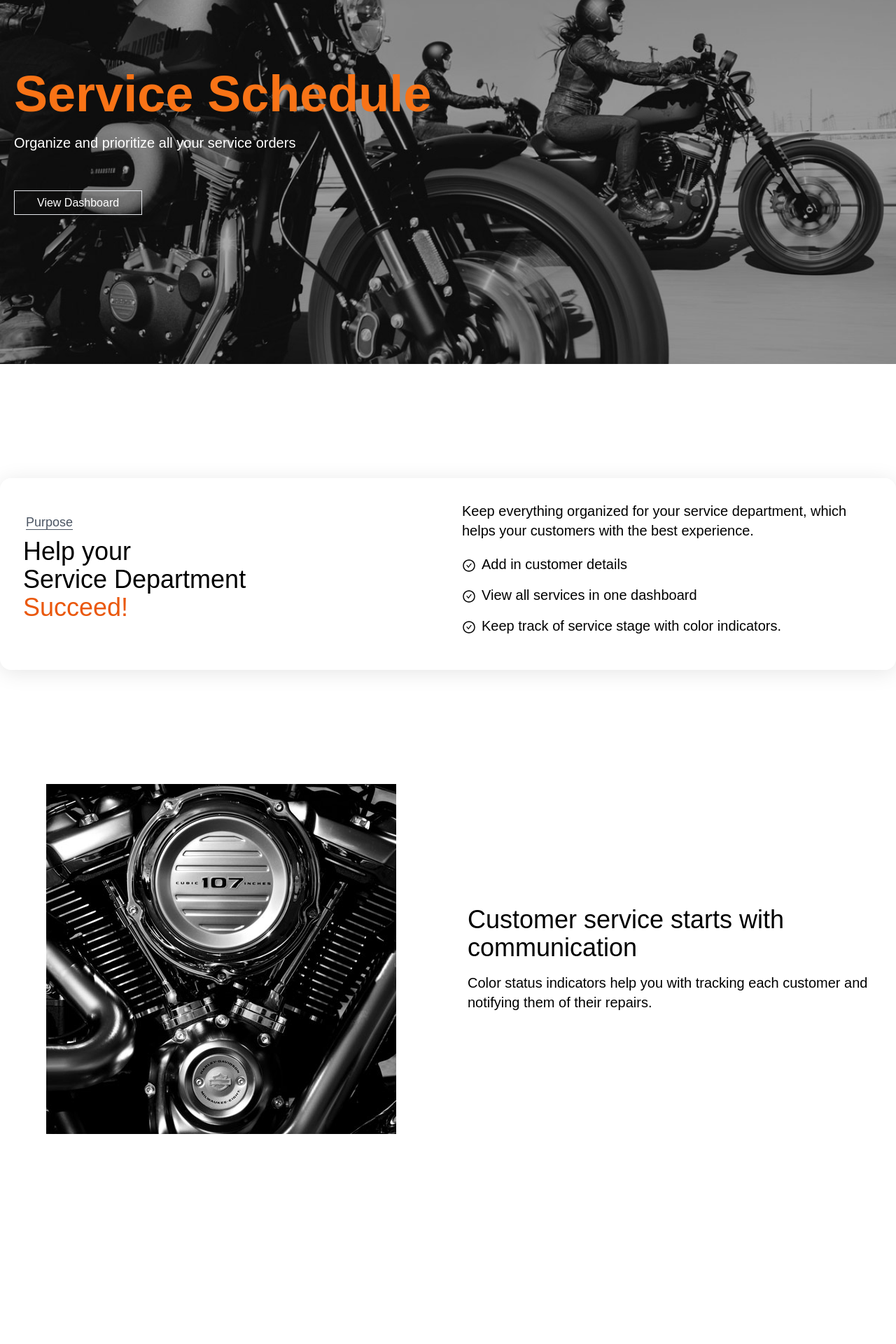
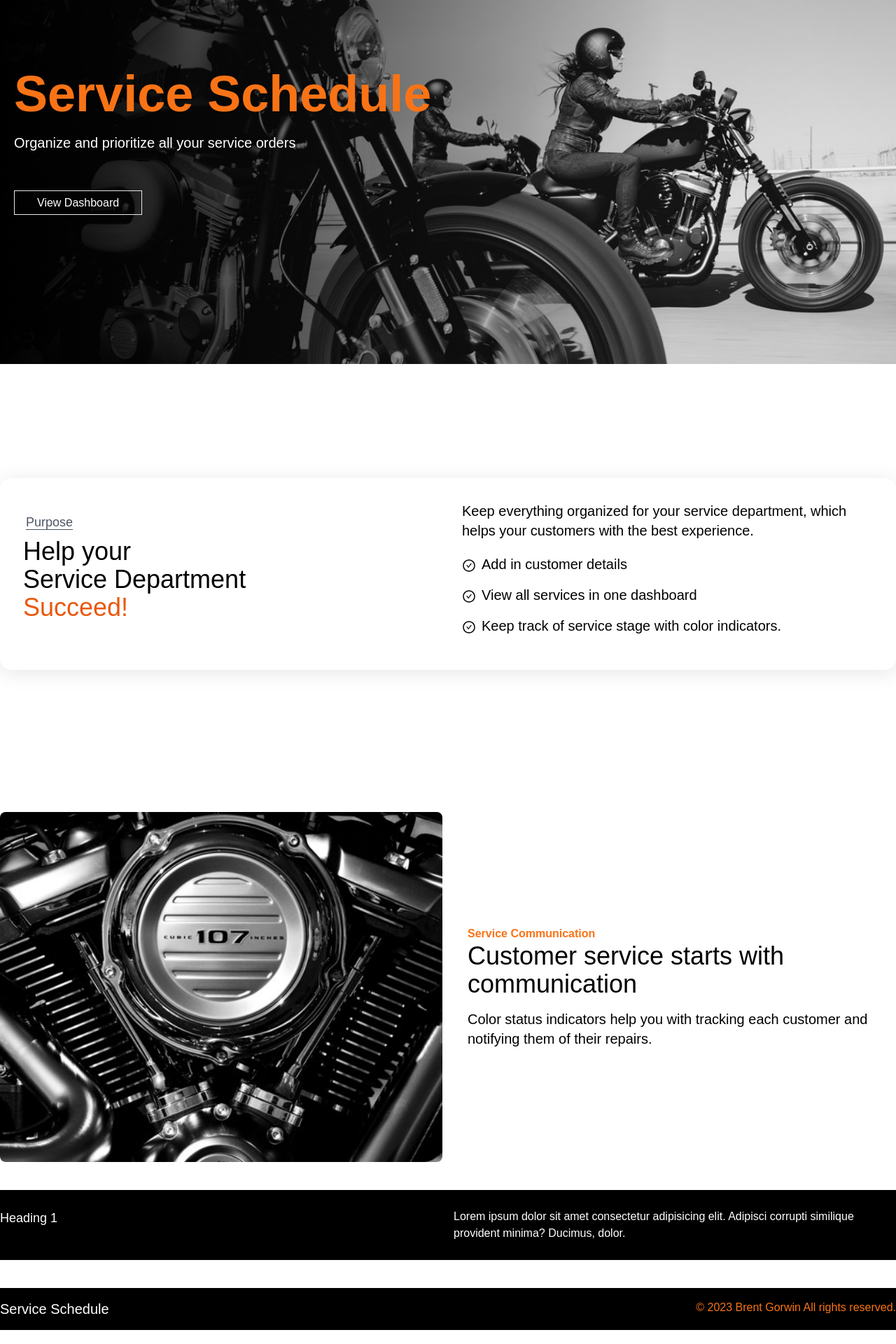
Before and after one commit to bgorwin/service-schedule, a Next.js app: page / in a window 1280 px wide. Shown: the part 120-2040 px from the top of the page at 70% size. Built offline with nearby package versions, Linux system fonts and the light colour scheme.

Commit message:
Aded footer and redesigned the Hero component to be reusable via props on all pages.

```diff
--- a/app/customers/page.jsx
+++ b/app/customers/page.jsx
@@ -1,14 +1,21 @@
 import Navbar from '../../components/Navbar';
 import Hero from '../../components/Hero';
 import CustomerList from '../../components/CustomerList';
+import CustomerForm from '../../components/CustomerForm';
 
 export default function Customers() {
     return (
         <div className="h-screen">
             <Navbar />
-            <Hero heading="Customer Dashboard" />
+            <Hero heading="Customer Dashboard" image="custom-img" />
 
+            <section className="py-12">
+                <CustomerList />
+            </section>
 
+            <section className="mt-10">
+                <CustomerForm   />
+            </section>
         </div>
     );
 }
--- a/app/page.jsx
+++ b/app/page.jsx
@@ -8,6 +8,8 @@ import { AiOutlineCheckCircle } from "react-icons/ai";
 import Navbar from "../components/Navbar";
 import Hero from "../components/Hero";
 import MediaText from "../components/MediaText";
+import BannerDivider from "../components/BannerDivider";
+import Footer from "../components/Footer";
 
 export default function HomePage() {
 	return (
@@ -16,6 +18,7 @@ export default function HomePage() {
 			<Hero
 				heading='Service Schedule'
 				message='Organize and prioritize all your service orders'
+				image="custom-img"
 			/>
 
 			<section className='h-[600px] flex flex-col items-center justify-center container mx-auto'>
@@ -59,7 +62,7 @@ export default function HomePage() {
 				</div>
 			</section>
 
-			<section className='h-screen'>
+			<section className='mt-10 mb-10'>
 				<MediaText
 					className='media-text-image-1'
 					src=''
@@ -68,7 +71,11 @@ export default function HomePage() {
 				/>
 			</section>
 
-			<section></section>
+			<section>
+				<BannerDivider />
+			</section>
+
+			<Footer />
 		</div>
 	);
 }
--- a/app/schedule/page.jsx
+++ b/app/schedule/page.jsx
@@ -1,21 +1,14 @@
 import Navbar from '../../components/Navbar';
 import Hero from '../../components/Hero';
-import CustomerList from '../../components/CustomerList';
-import CustomerForm from '../../components/CustomerForm';
+
 
 export default function Schedule() {
     return (
         <div className=" h-screen">
             <Navbar />
-            <Hero heading="Schedule Dashboard" />
+            <Hero heading="Schedule Dashboard" image="media-text-image-1" />
 
-            <section className="mt-10">
-                <CustomerForm   />
-            </section>
 
-            <section className="py-12">
-                <CustomerList />
-            </section>
         </div>
     );
 }
--- /dev/null
+++ b/components/BannerDivider.jsx
@@ -0,0 +1,19 @@
+import React from 'react';
+
+export default function BannerDivider() {
+    return (
+        <div className="w-screen bg-black mt-10 mb-10">
+            <div className="container mx-auto flex justify-center items-center h-[100px]">
+                <div className="columns-2">
+                    <div className="">
+                        <p className="text-lg">Heading 1</p>
+                    </div>
+                    <div className="">
+                        <p className="text-base">Lorem ipsum dolor sit amet consectetur adipisicing elit. Adipisci corrupti similique provident minima? Ducimus, dolor.</p>
+                    </div>
+                </div>
+            </div>
+
+        </div>
+    );
+}
--- /dev/null
+++ b/components/Footer.jsx
@@ -0,0 +1,21 @@
+import React from 'react';
+
+export default function Footer() {
+
+    const currentYear = new Date().getFullYear();
+
+    return (
+        <footer className="bg-black text-white py-4">
+            <div className="container mx-auto text-center">
+                <div className="grid grid-cols-1 md:grid-cols-2 lg:grid-cols-2">
+                    <div className="text-center md:text-start lg:text-start">
+                        <h4 className="text-xl">Service Schedule</h4>
+                    </div>
+                    <div className="text-center md:text-end lg:text-end text-orange-500">
+                        <p>&copy; {currentYear} Brent Gorwin All rights reserved.</p>
+                    </div>
+                </div>
+            </div>
+        </footer>
+    );
+}
--- a/components/Hero.jsx
+++ b/components/Hero.jsx
@@ -1,10 +1,10 @@
 import React from 'react';
 
-export default function Hero({ heading, message }) {
+export default function Hero({ heading, message, image }) {
     return (
-        <div className="flex items-center justify-center h-[80vh]  bg-fixed bg-cover custom-img">
+        <div className={`flex items-center justify-center h-[80vh]  bg-fixed bg-cover ${image}`}>
             {/* Overlay */}
-            <div className="absolute top-0 left-0 right-0 bottom-0 h-[80vh] bg-black/30 z-[2]" />
+            <div className="absolute top-0 left-0 right-0 bottom-0 w-3/4 h-[80vh] bg-gradient-to-r from-black to-transparent z-[2]" />
 
             <div className="container p-5 text-white z-[3] ">
                 <h2 className="text-5xl md:text-6xl lg:text-7xl font-bold  text-orange-500">{heading}</h2>
--- a/components/MediaText.jsx
+++ b/components/MediaText.jsx
@@ -6,10 +6,11 @@ export default function MediaText({ src, heading, text}) {
     return (
         <div className="container mx-auto">
             <div className="grid grid-cols-1 md:grid-cols-2 lg:grid-cols-2 gap-4 auto-cols-max">
-                <div className="p-3 media-text-image-1 h-[500px] rounded-xl">
+                <div className="p-3 media-text-image-1 h-[500px] rounded-lg">
 
                 </div>
                 <div className="p-5 flex flex-col self-center text-black">
+                    <p className="text-base font-bold text-orange-500">Service Communication</p>
                     <h1 className="text-4xl mb-4">{heading}</h1>
                     <p className="text-xl">{text}</p>
                 </div>
--- a/globals.css
+++ b/globals.css
@@ -10,21 +10,21 @@ html {
 .custom-img {
   background-image: url('./public/images/harley-davidson-QD6GvrDFPAA-unsplash.jpg');
   object-fit: cover;
-  background-position: center;
+  background-size: cover;
   background-repeat: no-repeat;
 }
 
 .media-text-image-1 {
   background-image: url('./public/images/aditya-joshi-EfdSPgdE958-unsplash.jpg');
   object-fit: cover;
-  background-position: center;
+  background-size: cover;
   background-repeat: no-repeat;
 }
 
 .section-bg-img-1 {
   background-image: url('./public/images/gareth-david-m0chaAschUw-unsplash.jpg');
   object-fit: cover;
-  background-position: center;
+  background-size: cover;
   background-repeat: no-repeat;
 }
 
```
